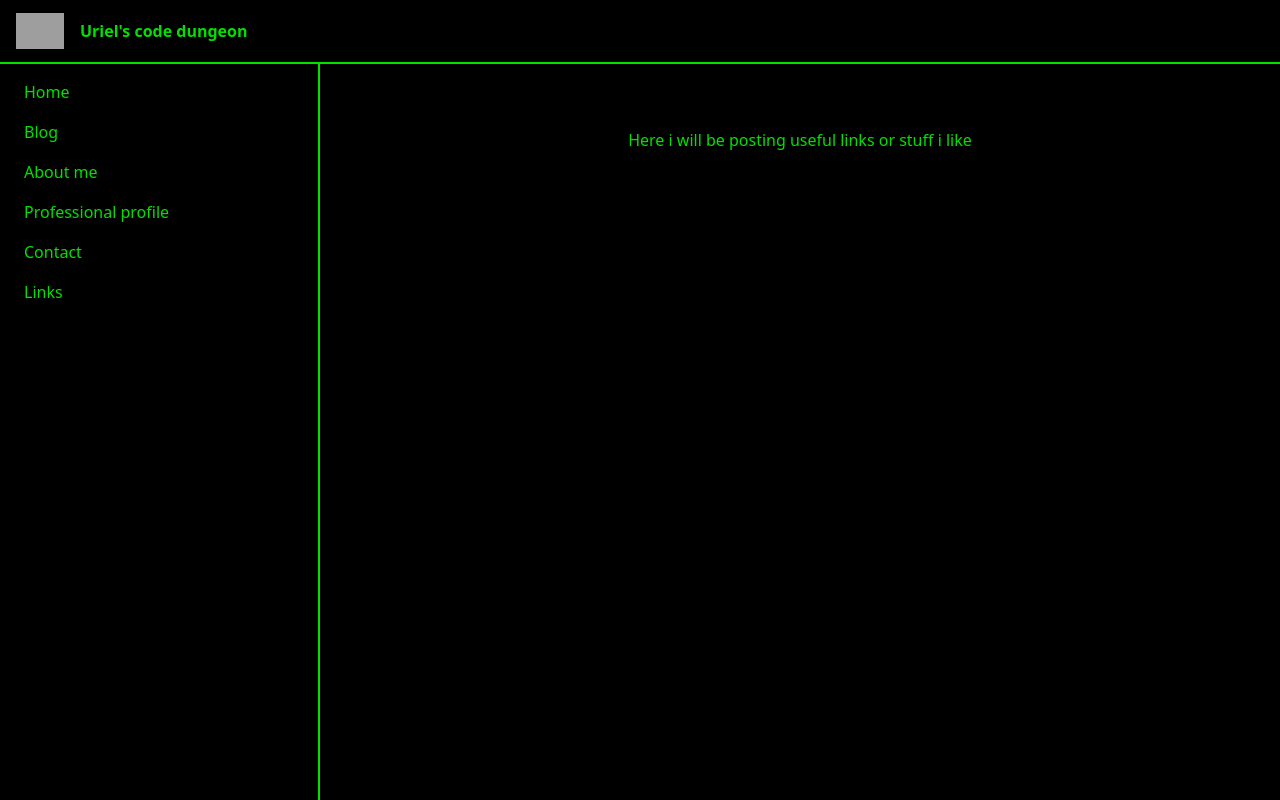
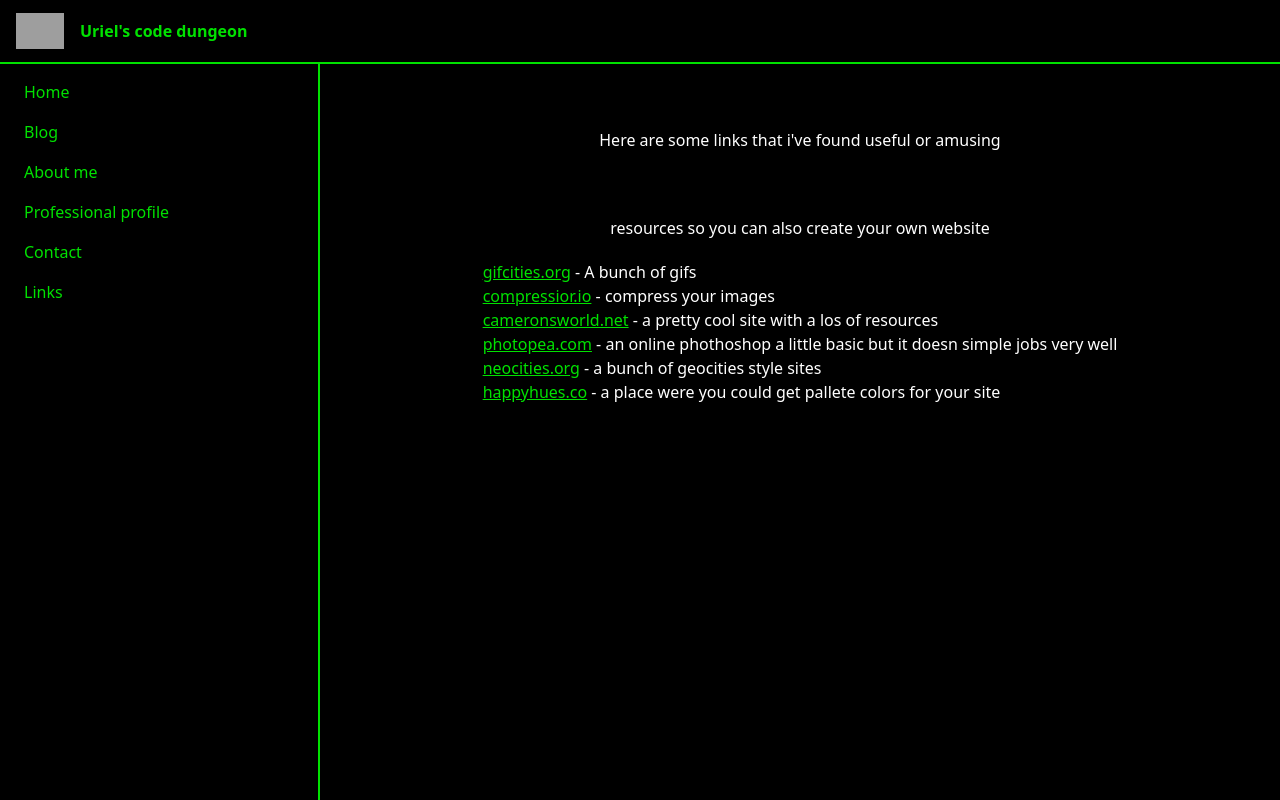
Before and after one commit to urielbravo/code-dungeon, an Astro site: page /links in a window 1280 px wide. Built offline with nearby package versions, Linux system fonts and the light colour scheme; Astro itself is replaced by a stand-in of ours; grey boxes are pictures that could not be loaded.

Commit message:
finished the links page

```diff
--- a/src/pages/links.astro
+++ b/src/pages/links.astro
@@ -3,5 +3,36 @@ import MainLayout from "../layouts/MainLayout.astro";
 ---
 
 <MainLayout title="Links">
-   <p>Here i will be posting useful links or stuff i like</p>
+   <div class="flex flex-col items-center text-center text-white">
+      <p class="mb-16">Here are some links that i've found useful or amusing</p>
+      <div>
+         <h1 class="mb-5 space-y-3">resources so you can also create your own website</h1>
+         <ul class="text-left">
+            <li>
+               <a class="text-matrix_green underline" href="https://gifcities.org/" target="_blank">gifcities.org</a>
+               - A bunch of gifs
+            </li>
+            <li>
+               <a class="text-matrix_green underline" href="https://compressor.io/" target="_blank">compressior.io</a>
+               - compress your images
+            </li>
+            <li>
+               <a class="text-matrix_green underline" href="https://www.cameronsworld.net/" target="_blank">cameronsworld.net</a>
+               - a pretty cool site with a los of resources
+            </li>
+            <li>
+               <a class="text-matrix_green underline" href="https://www.photopea.com/" target="_blank">photopea.com</a>
+               - an online phothoshop a little basic but it doesn simple jobs very well
+            </li>
+            <li>
+               <a class="text-matrix_green underline" href="https://neocities.org/browse" target="_blank">neocities.org</a>
+               - a bunch of geocities style sites
+            </li>
+            <li>
+               <a class="text-matrix_green underline" href="https://www.happyhues.co/" target="_blank">happyhues.co</a>
+               - a place were you could get pallete colors for your site
+            </li>
+         </ul>
+      </div>
+   </div>
 </MainLayout>
```
